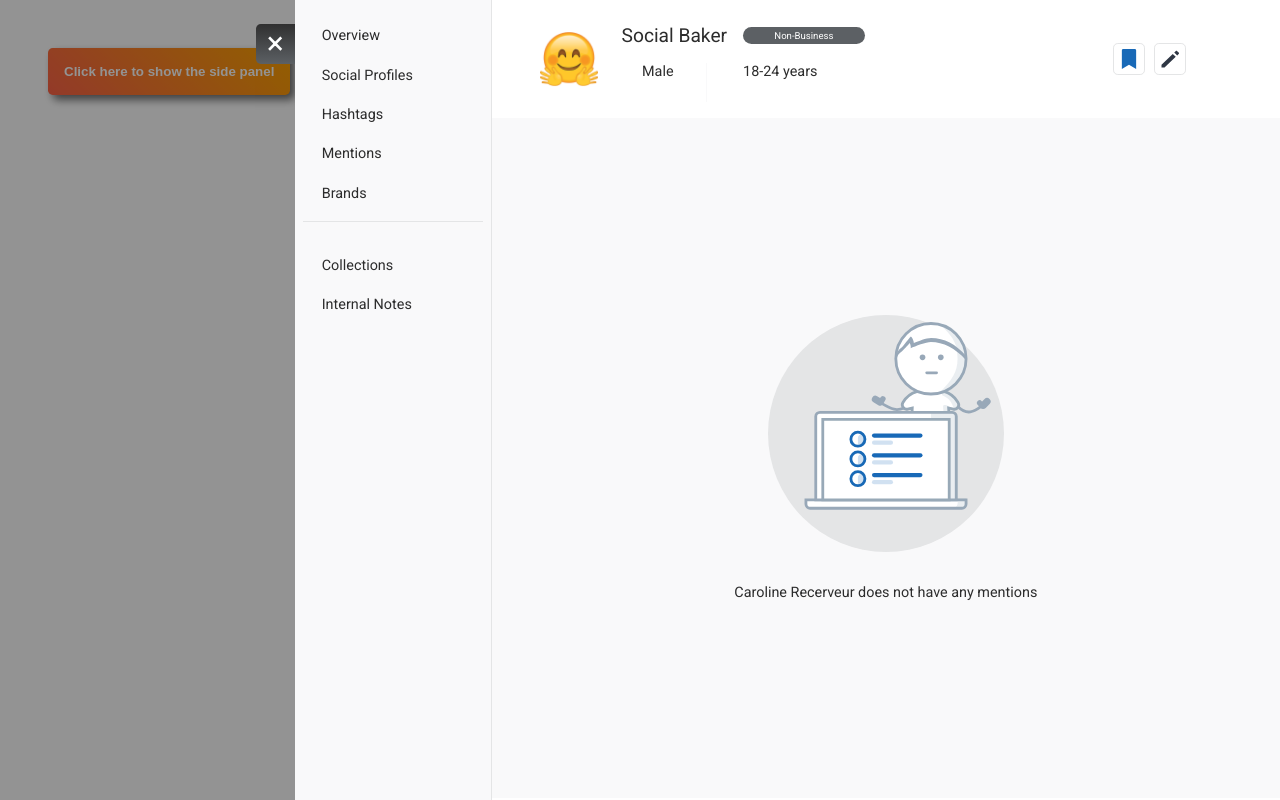
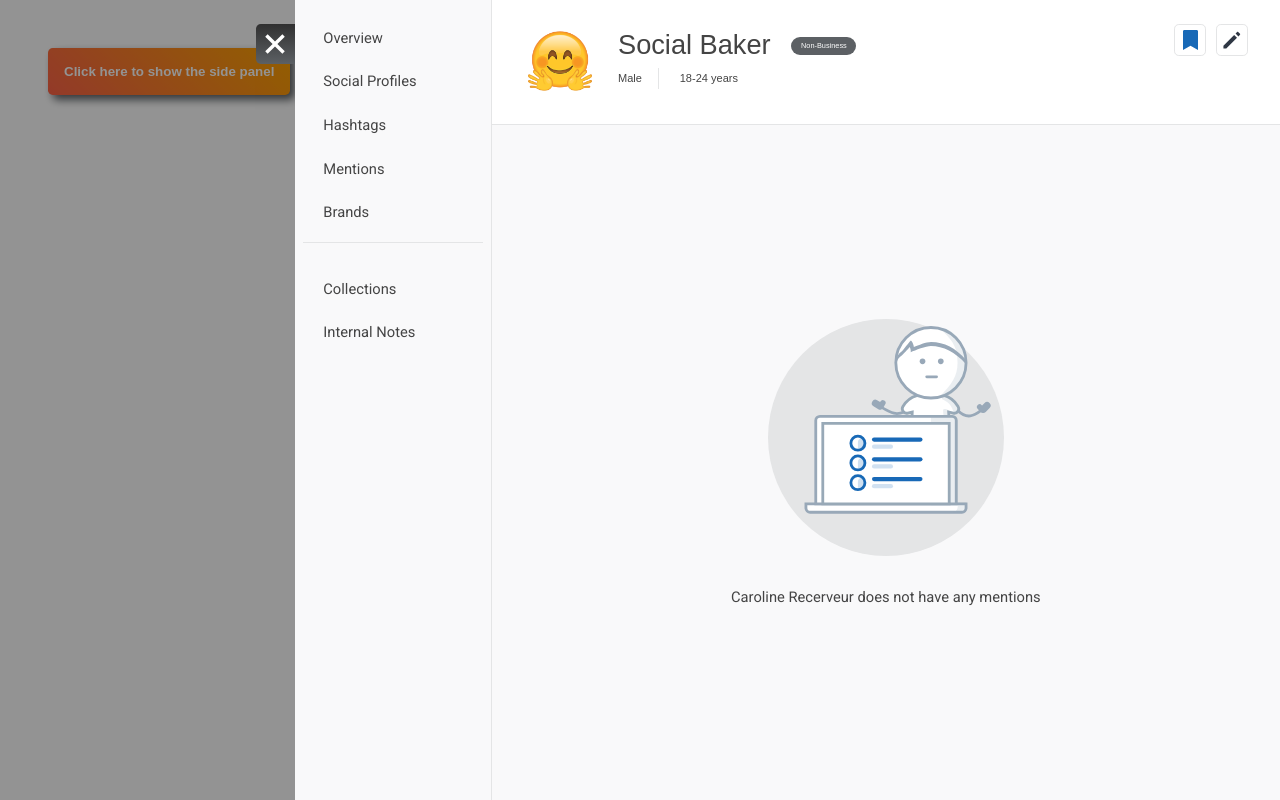
Before and after one commit to NushySC/Social, a website: page index.html in a window 1280 px wide. Both pictures are taken after a click on the button "Click here to show the side panel". Drawn offline with Linux system fonts and the light colour scheme.

Commit message:
header grid

```diff
--- a/index.html
+++ b/index.html
@@ -8,14 +8,14 @@
     <meta name="description" content="">
     <meta name="viewport" content="width=device-width, initial-scale=1">
     <link rel="stylesheet" href="css/style.css">
-    <link href="https://fonts.googleapis.com/css?family=Roboto:400,700&display=swap" rel="stylesheet">
+    <link href="https://fonts.googleapis.com/css?family=Roboto:400,500,700&display=swap" rel="stylesheet">
 </head>
 
 <body>
     <button id="show-panel">Click here to show the side panel</button>
     <div id="side-panel--modal">
         <div class="side-panel" id="side-panel">
-                <span class="close">&times;</span>
+            <span class="close"><img src="/img/cross-white.svg"></span>
             <div class="nav">
                 <ul class="nav__items-1">
                     <li class="nav__links">Overview</li>
@@ -33,23 +33,25 @@
             <div class="content">
                 <div class="content__header">
                     <div class="content__header--left">
-                        <img src="/img/emoji.png">
+
                         <div class="bio">
-                            <p class="name">Social Baker</p>
-                            <p class="business">Non-Business</p>
-                            <p class="gender">Male</p>
-                            <p class="age">18-24 years</p>
+                            <div class="item item--avatar"><img src="/img/emoji.png" alt="avatar"></div>
+                            <div class="item item--name">Social Baker</div>
+                            <div class="item item--business">Non-Business</div>
+                            <div class="item item--gender">Male</div>
+                            <div class="item item--age">18-24 years</div>
+
                         </div>
 
                     </div>
                     <div class="content__header--right">
-                        <img src="/img/bookmark-saved.svg">
-                        <img src="/img/edit-gray.svg">
+                        <img src="/img/bookmark-saved.svg" alt="bookmark">
+                        <img src="/img/edit-gray.svg" alt="edit">
                     </div>
 
                 </div>
                 <div class="content__main">
-                    <img src="/img/empty-img.svg">
+                    <img src="/img/empty-img.svg" alt="empty">
                     <p> Caroline Recerveur does not have any mentions</p>
                 </div>
             </div>
--- a/sass/_base.scss
+++ b/sass/_base.scss
@@ -1,4 +1,4 @@
-$text-dark: #2c2c2c;
+$text-dark: #444444;
 
 $background-light: #FFFFFF;
 $background-medium: #F9F9FA;
@@ -16,8 +16,9 @@
 
 body {
     font-family: $font-family;
+    font-weight: 400;
     color: $text-dark;
-    font-size: calc(1em + 1vw);
+    font-size: calc(1.5em + 1vw);
 }
 
 #show-panel {
@@ -28,7 +29,7 @@
     font-weight: 700;
     border-radius: 0.3rem;
     margin: 3rem;
-    box-shadow: .3rem .3rem .5rem #6e6e6e;
+    box-shadow: .3rem .3rem .5rem $background-extra-dark;
 
     &:hover {
         background-image: linear-gradient(90deg, orange, tomato);
@@ -55,15 +56,24 @@
     background-color: #0000006c;
 
     .close {
-        background-image: linear-gradient( #303030, $background-extra-dark);
+        background-image: linear-gradient(#303030, $background-extra-dark);
         color: $background-light;
-        font-size: 2rem;
+        //font-size: 2rem;
         width: 2.5rem;
         height: 2.5rem;
         text-align: center;
         border-radius: 0.3rem 0 0 0.3rem;
         position: relative;
         top: 1.5rem;
+
+        img {
+            width: 1.5rem;
+            position: absolute;
+            top: 50%;
+            left: 50%;
+            margin-right: -50%;
+            transform: translate(-50%, -50%)
+        }
     }
 }
 
--- a/sass/_content.scss
+++ b/sass/_content.scss
@@ -8,74 +8,78 @@
         display: flex;
         flex-direction: row;
         justify-content: space-between;
-        align-items: center;
+        align-items: flex-start;
         height: auto;
-        padding: 1rem 2rem;
+        padding: 1.5rem 2rem;
         background-color: $background-light;
         flex-wrap: wrap;
+        border-bottom: 0.1rem solid $background-dark;
+
 
         &--left {
-            display: flex;
-            flex-direction: row;
-            align-self: right;
-            align-items: center;
-            flex-wrap: wrap;
-            width: 80%;
 
-            img {
-                width: 10%;
-                height: auto;
-                margin: 0 1rem;
+            .bio {
+                width: 40vw;
+
+                display: grid;
+                grid-template-columns: min-content max-content min-content max-content max-content;
+                grid-template-rows: min-content 2rem;
+                grid-column-gap: 1rem;
+                align-items: start;
             }
 
-            .bio {
-                display: grid;
-                grid-gap: 0.5rem;
+            .item {
+                padding: 0.3rem;
+                font-size: 0.5rem;
+                font-family: sans-serif;
+                color: $text-dark;
+                font-weight: 500;
 
-                grid-template-columns: 1fr 1fr 1fr 1fr;
-                grid-template-rows: 1fr 1fr;
+                &--avatar {
+                    grid-row: 1/-1;
+                    grid-column: 1/3;
+                    align-self: stretch;
 
-                grid-template-areas:
-                    "name name business business"
-                    "gender gender age age";
-
-                .name {
-                    font-size: 1.2rem;
-                    grid-area: name;
-                    align-items: center;
-                    padding: 0.5rem;
+                    img {
+                        width: 4rem;
+                    }
                 }
 
-                .business {
-                    background-color: $background-extra-dark;
-                    color: $background-light;
-                    border-radius: 0.7rem;
-                    font-size: 0.6rem;
-                    grid-area: business;
-                    padding: 0.2rem;
-                    align-self: center;
-                    text-align: center;
+                &--name {
+                    font-size: 1.7rem;
+                    grid-column: 3/5;
                 }
 
-                .gender {
-                    font-size: 0.9rem;
-                    border-right: .1rem solid $background-medium;
-                    grid-area: gender;
-                    justify-self: center;
-                    padding-right: 2rem;
+                &--business {
+                    background-color: $background-extra-dark;
+                    font-size: 0.2em;
+                    color: $background-light;
+                    border-radius: .8rem;
+                    grid-column: 5/6;
+                    align-self: center;
+                    padding: 0.3rem 0.6rem;
                 }
 
-                .age {
-                    font-size: 0.9rem;
-                    grid-area: age;
+                &--gender {
+                    font-size: 0.3em;
+                    justify-self: end;
+                    grid-column: 3/4;
+                    border-right: 0.1rem solid $background-dark;
+                    padding-right: 1rem;
+                }
+
+                &--age {
+                    font-size: 0.3em;
+                    justify-self: start;
+                    grid-column: 4/5;
                 }
             }
+
         }
 
         &--right {
             display: flex;
             flex-direction: row;
-            width: 20%;
 
             img {
                 width: 2rem;
@@ -98,7 +102,7 @@
         background-color: $background-medium;
 
         p {
-            font-size: 0.5em;
+            font-size: 0.4em;
             width: 80%;
             text-align: center;
         }
--- a/sass/_nav.scss
+++ b/sass/_nav.scss
@@ -5,14 +5,15 @@
     width: 20%;
     height: 100vh;
     border-right: 0.1rem solid $background-dark;
-    font-size: 0.5em;
+    font-size: 0.4em;
 
     &__links {
-        padding: 0.7rem;
+        padding: 0.8rem;
 
         &:hover {
             background-color: $background-dark;
             border-radius: 0.3rem;
+            font-weight: 700;
         }
     }
 
```
Also changed, not shown: css/style.css.
